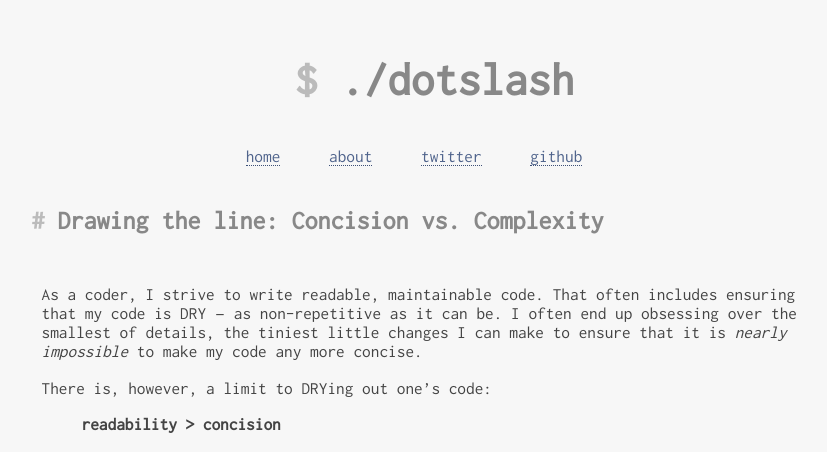
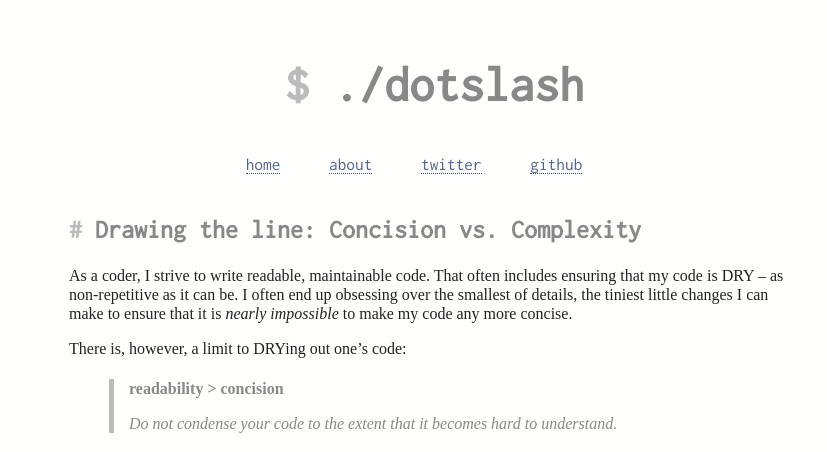
Before and after one commit to derek-mt/derek-mt.github.io, a Jekyll site: the page built from _posts/2015-05-07-concise-code.md, in a window 1280 px wide. Shown: the top 452 px of the page, without its empty margins (206-1033 px from the left). Built offline with Jekyll 4.4.1, drawn with Linux system fonts in a browser that asks for light colours; some web fonts are replaced; comment, search, counter and statistics services are not loaded.

Commit message:
new theme

```diff
--- a/_layouts/base.html
+++ b/_layouts/base.html
@@ -1,12 +1,14 @@
+
 <!DOCTYPE html>
 
 <html>
   <head>
-    <meta charset="utf-8">
+    <meta charset="utf-8" />
     <link rel="stylesheet" href="/css/style.css" type="text/css" media="screen" />
     <title>./dotslash {{ page.cmd }}</title>
+    <script type="text/javascript" src="/scripts/mixpanel.min.js"></script>
   </head>
-  <script type="text/javascript" src="/scripts/mixpanel.min.js"></script>
+
   <body>
     <div id="wrapper">
       <h1 class="header">
@@ -30,6 +32,7 @@
     <script type="text/javascript">
       if (document.URL.indexOf("localhost") == -1) mixpanel.track("Page view");
     </script>
+
     <div id="mixpanel-logo">
       <a href="https://mixpanel.com/f/partner"><img src="//cdn.mxpnl.com/site_media/images/partner/badge_light.png" alt="Mobile Analytics" /></a>
     </div>
--- a/_layouts/default.html
+++ b/_layouts/default.html
@@ -1,4 +1,6 @@
+
 <!DOCTYPE html>
+
 <html>
 
   {% include head.html %}
--- a/_layouts/page.html
+++ b/_layouts/page.html
@@ -4,6 +4,7 @@ layout: base
 
 <div class="post">
   <h2 class="post-title"><span class="light-grey"># </span><span class="grey">{{ page.title }}</span></h2>
+
   <div class="post-content">
     {{ content | markdownify }}
   </div>
--- a/_layouts/post.html
+++ b/_layouts/post.html
@@ -5,6 +5,7 @@ cmd: post
 
 <div class="post">
   <h2 class="post-title"><span class="light-grey"># </span><span class="grey">{{ page.title }}</span></h2>
+
   <div class="post-content">
     {{ content | markdownify }}
     <br />
--- a/css/style.css
+++ b/css/style.css
@@ -1,21 +1,27 @@
+
 @font-face {
     font-family: 'Inconsolata';
     src: url('/fonts/Inconsolata.otf');
+}
+
+@font-face {
+    font-family: 'PT Serif';
+    src: url('/fonts/PTSerif.ttc');
 }
 
 body {
     font-family: 'Inconsolata', monospace;
     font-size: 13pt;
     line-height: 1.1;
-    background-color: #f7f7f7;
-    color: #444;
+    background-color: #fffffe;
+    color: #222;
     padding: 15px;
 }
 
 #wrapper {
     margin-left: auto;
     margin-right: auto;
-    max-width: 825px;
+    max-width: 750px;
 }
 
 .grey { color: #888; }
@@ -23,7 +29,7 @@ body {
 .light-grey { color: #bbb; }
 
 .header {
-    font-size: 35pt;
+    font-size: 50px;
     text-align: center;
 }
 
@@ -52,6 +58,14 @@ body {
     margin: 0px auto;
     display: block;
     padding: 20px 10px 0px 10px;
+}
+
+blockquote {
+    color: #888;
+    border-left: 5px solid #bbb;
+    padding-left: 15px;
+    margin-top: 20px;
+    margin-bottom: 20px;
 }
 
 a {
@@ -91,7 +105,9 @@ a:hover {
 }
 
 .post-content {
-    padding: 10px;
+    font-family: 'PT Serif', serif;
+    font-size: 12pt;
+    line-height: 1.2;
 }
 
 #mixpanel-logo {
```
Also changed, not shown: 1 other file.
